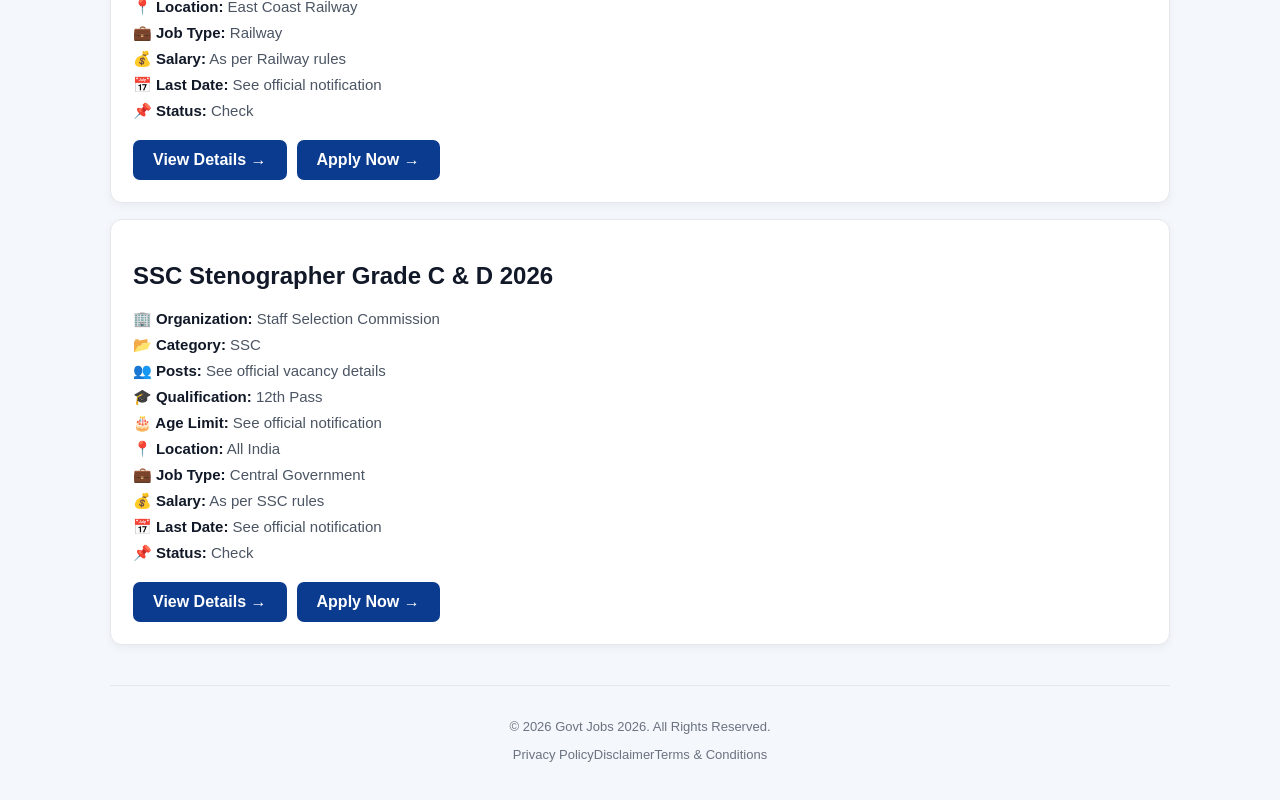
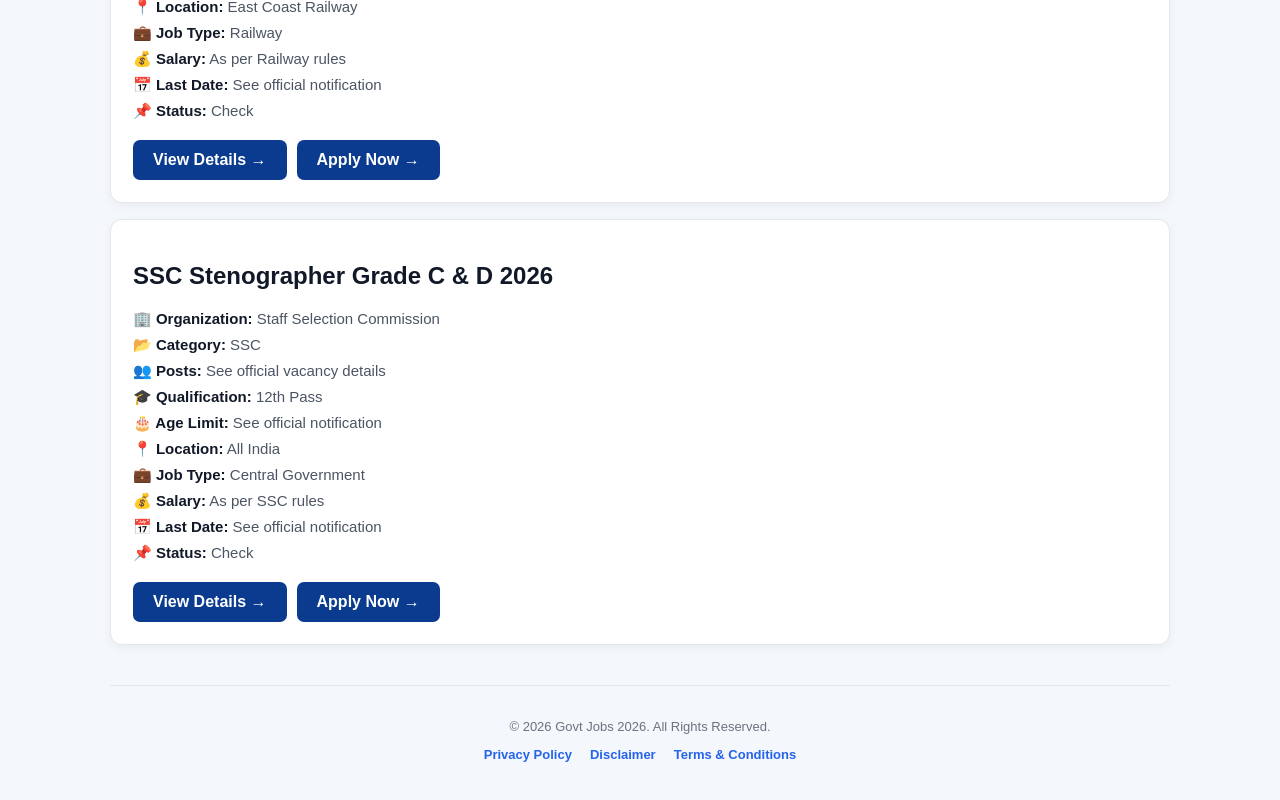
Before and after one commit to chglory8888-dev/govt-jobs-2026, a Next.js app: page / in a window 1280 px wide. Shown: the part 4036-4836 px from the top of the page. Built offline with nearby package versions, Linux system fonts and the light colour scheme.

Commit message:
Update globals.css

```diff
--- a/styles/globals.css
+++ b/styles/globals.css
@@ -184,6 +184,23 @@ footer {
   color: #6b7280;
   font-size: 13px;
 }
+.footer-links {
+  display: flex;
+  justify-content: center;
+  gap: 18px;
+  flex-wrap: wrap;
+  margin-top: 10px;
+}
+
+.footer-links a {
+  color: #2563eb;
+  text-decoration: none;
+  font-weight: 600;
+}
+
+.footer-links a:hover {
+  text-decoration: underline;
+}
 
 /* Mobile */
 
```
